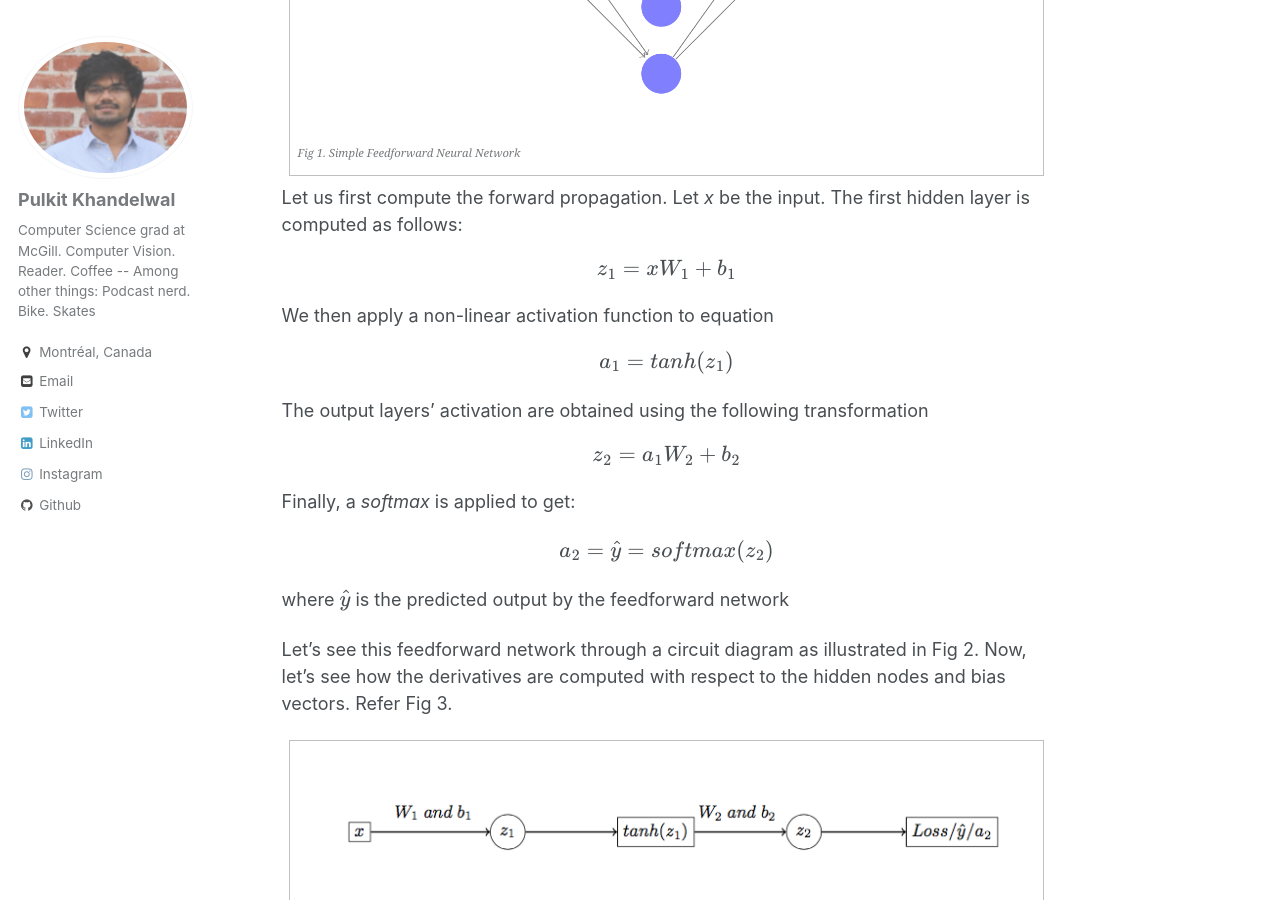
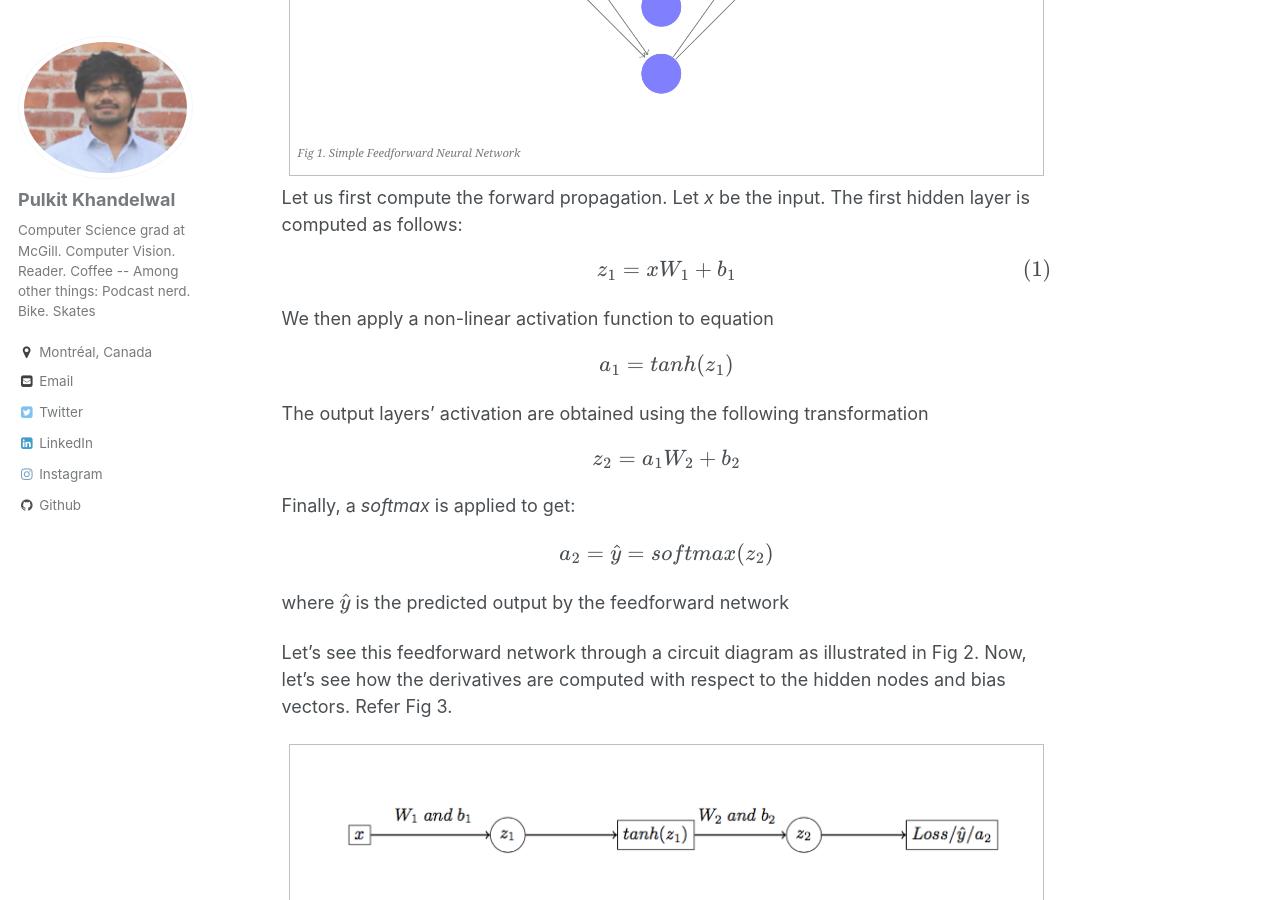
Before and after one commit to Pulkit-Khandelwal/pulkit-khandelwal.github.io, a Jekyll site: the page built from _blog/post_4.html, in a window 1280 px wide and 900 px high, scrolled down 936 px. Built offline with Jekyll 4.4.1, drawn with Linux system fonts in a browser that asks for light colours; formulas are drawn with MathJax 3.

Commit message:
Update post_4.html

```diff
--- a/_blog/post_4.html
+++ b/_blog/post_4.html
@@ -53,7 +53,7 @@ Also, show how the forward and backpropagation algorithms work.</p>
 
 <p>Let us first compute the forward propagation. Let <em>x</em> be the input.
 The first hidden layer is computed as follows: <span class="math display">\[z_{1} = \textit{x}W_{1} + b_{1}
-\label{eqn:one}\]</span></p>
+\tag{1}\]</span></p>
 
 <p>We then apply a non-linear activation function to equation <span class="math display">\[a_{1} = \textit{tanh}(z_{1})
 \label{eqn:two}\]</span></p>
```
